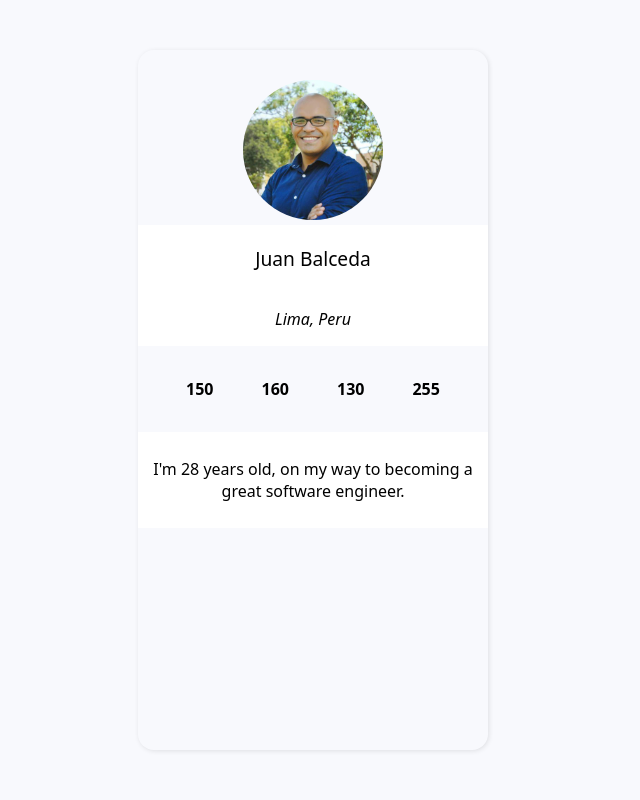
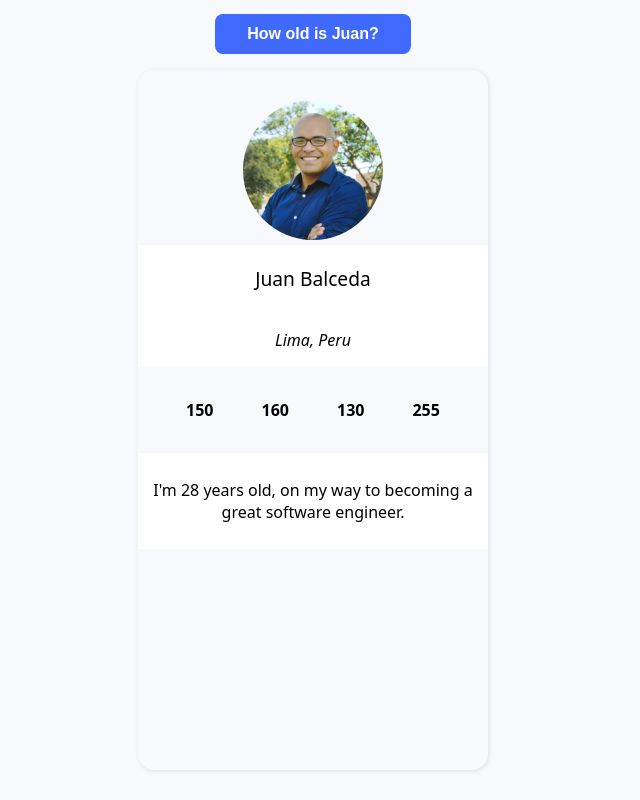
Before and after one commit to JuanBalceda/javascript-for-react, a plain HTML site: page 07-destructuring-assignment/index.html in a window 1280 px wide. Shown: the whole page, without its empty margins (327-967 px from the left). Drawn offline with Linux system fonts and the light colour scheme.

Commit message:
Added react hooks sample

```diff
--- a/07-destructuring-assignment/index.html
+++ b/07-destructuring-assignment/index.html
@@ -9,6 +9,7 @@
 
 <main class="profile">
     <div class="wrapper">
+        <button id="update" class="button">How old is Juan?</button>
         <div class="profile-content" id="user"></div>
     </div>
 </main>
@@ -17,15 +18,36 @@
         name: 'Juan',
         lastName: 'Balceda',
         avatar: './images/profile.jpg',
-        bio: 'I\'m 28 years old, on my way to becoming a great software engineer.',
+        bio: 'I\'m _age_ years old, on my way to becoming a great software engineer.',
         city: 'Lima, Peru',
         social: [150, 160, 130, 255]
     }
 
-    function User({name, lastName, avatar, city, bio, social}) {
+    function useState(initialState) {
+        let value = initialState
+
+        function state() {
+            return value
+        }
+
+        function setState(newValue) {
+            value = newValue
+        }
+
+        return [
+            state,
+            setState
+        ]
+    }
+
+    function User({name, lastName, avatar, city, bio: _bio, social}) {
 
         const [twitter, facebook, instagram, tiktok] = social
 
+        const [age, setAge] = useState(28);
+
+        function render() {
+            const bio = _bio.replace('_age_', age)
             return `
                 <div class="user">
                   <img src="${avatar}" alt="${name}" width="140" height="140">
@@ -54,7 +76,21 @@
               `
         }
 
-    window.user.innerHTML = User(user)
+        return {
+            render,
+            setAge
+        }
+    }
+
+    const juan = User(user);
+
+    window.update.addEventListener('click', () => {
+        const newAge = window.prompt('How old is Juan?', 28)
+        juan.setAge(newAge)
+        window.user.innerHTML = juan.render()
+    })
+
+    window.user.innerHTML = juan.render()
 </script>
 </body>
 </html>
```
Lines whose indentation alone changed are shown as unchanged.
